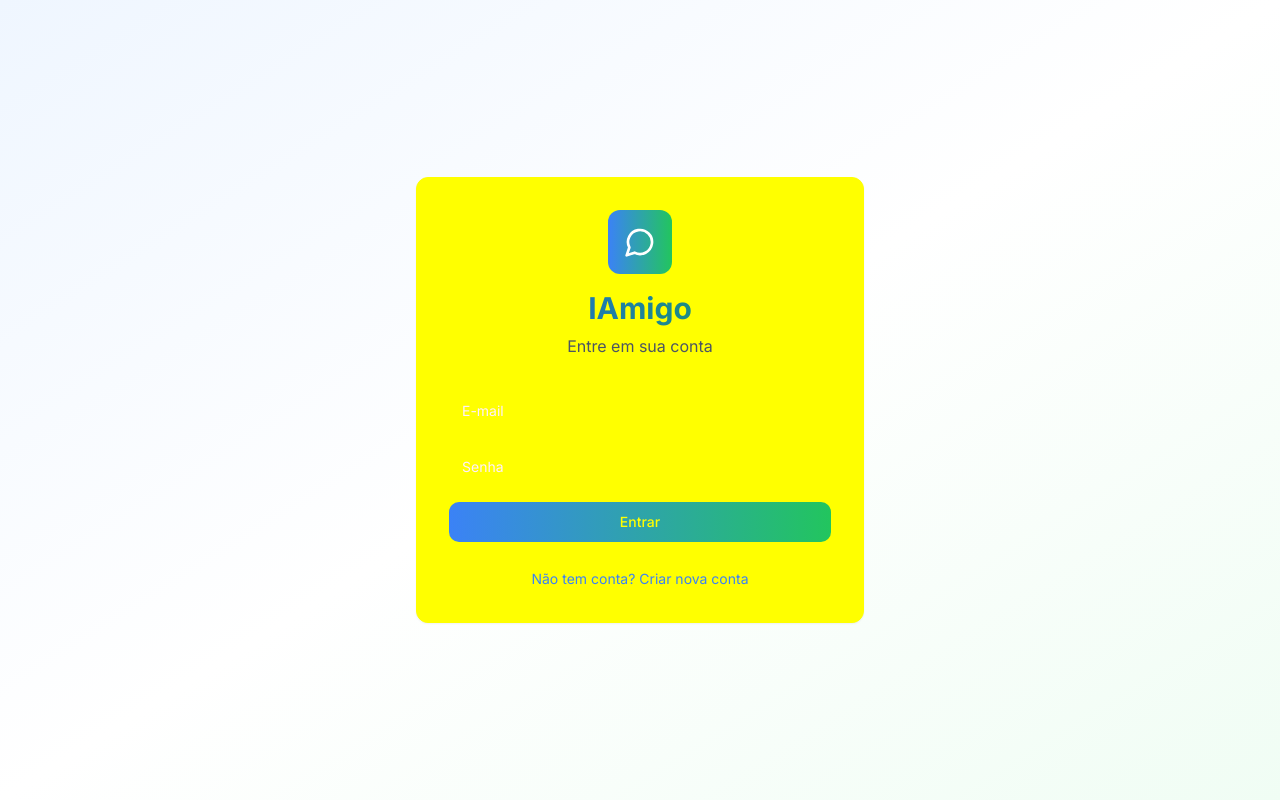
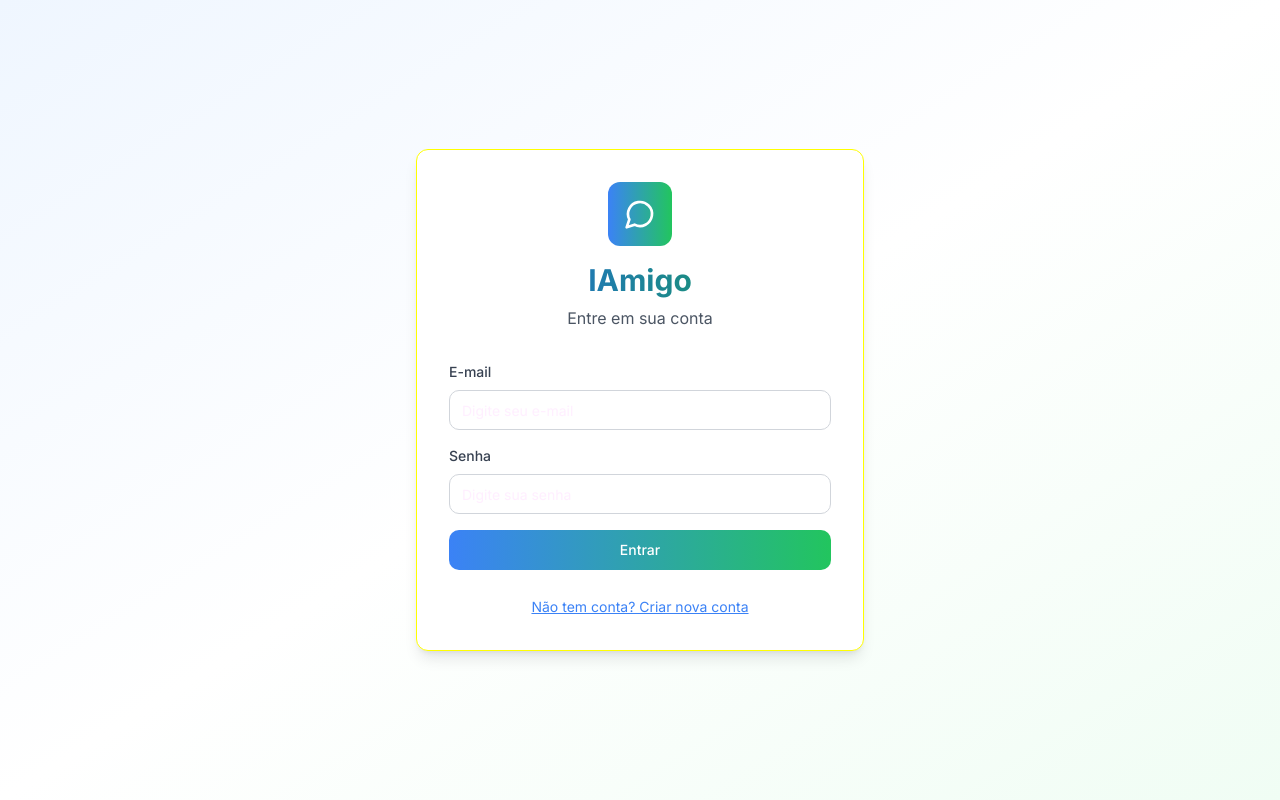
Before and after one commit to flexacompany/friend-forge-ai, a React (Vite) app: page /auth in a window 1280 px wide. Built offline with nearby package versions, Linux system fonts and the light colour scheme.

Commit message:
Fix: Improve UI and navigation
- Make login fields visible and interactive.
- Fix invisible tone selection in avatar creation.
- Redirect to chat after successful login.

```diff
--- a/src/App.tsx
+++ b/src/App.tsx
@@ -56,11 +56,11 @@ const App = () => {
           <Routes>
             <Route
               path="/"
-              element={session ? <Navigate to="/personalize" replace /> : <Navigate to="/auth" replace />}
+              element={session ? <Navigate to="/chat" replace /> : <Navigate to="/auth" replace />}
             />
             <Route
               path="/auth"
-              element={!session ? <Auth /> : <Navigate to="/personalize" replace />}
+              element={!session ? <Auth /> : <Navigate to="/chat" replace />}
             />
             <Route
               path="/personalize"
--- a/src/pages/Auth.tsx
+++ b/src/pages/Auth.tsx
@@ -21,7 +21,7 @@ const Auth = () => {
     const checkUser = async () => {
       const { data: { session } } = await supabase.auth.getSession();
       if (session) {
-        navigate('/personalize');
+        navigate('/chat');
       }
     };
     checkUser();
@@ -43,7 +43,7 @@ const Auth = () => {
         }
 
         toast.success('Login realizado com sucesso!');
-        navigate('/personalize');
+        navigate('/chat');
       } else {
         if (password !== confirmPassword) {
           toast.error('As senhas não coincidem');
@@ -54,7 +54,7 @@ const Auth = () => {
           email,
           password,
           options: {
-            emailRedirectTo: `${window.location.origin}/personalize`
+            emailRedirectTo: `${window.location.origin}/chat`
           }
         });
 
@@ -74,7 +74,7 @@ const Auth = () => {
 
   return (
     <div className="min-h-screen bg-gradient-to-br from-blue-50 via-white to-green-50 flex items-center justify-center p-4">
-      <Card className="w-full max-w-md p-8">
+      <Card className="w-full max-w-md p-8 bg-white shadow-lg">
         <div className="text-center mb-8">
           <div className="bg-gradient-to-r from-blue-500 to-green-500 p-3 rounded-xl w-16 h-16 mx-auto mb-4 flex items-center justify-center">
             <MessageCircle className="h-8 w-8 text-white" />
@@ -89,36 +89,45 @@ const Auth = () => {
 
         <form onSubmit={handleSubmit} className="space-y-4">
           <div>
+            <label className="block text-sm font-medium text-gray-700 mb-2">
+              E-mail
+            </label>
             <Input
               type="email"
-              placeholder="E-mail"
+              placeholder="Digite seu e-mail"
               value={email}
               onChange={(e) => setEmail(e.target.value)}
               required
-              className="w-full"
+              className="w-full bg-white border-gray-300 text-gray-900 placeholder-gray-500"
             />
           </div>
 
           <div>
+            <label className="block text-sm font-medium text-gray-700 mb-2">
+              Senha
+            </label>
             <Input
               type="password"
-              placeholder="Senha"
+              placeholder="Digite sua senha"
               value={password}
               onChange={(e) => setPassword(e.target.value)}
               required
-              className="w-full"
+              className="w-full bg-white border-gray-300 text-gray-900 placeholder-gray-500"
             />
           </div>
 
           {!isLogin && (
             <div>
+              <label className="block text-sm font-medium text-gray-700 mb-2">
+                Confirmar Senha
+              </label>
               <Input
                 type="password"
-                placeholder="Confirmar senha"
+                placeholder="Confirme sua senha"
                 value={confirmPassword}
                 onChange={(e) => setConfirmPassword(e.target.value)}
                 required
-                className="w-full"
+                className="w-full bg-white border-gray-300 text-gray-900 placeholder-gray-500"
               />
             </div>
           )}
@@ -126,7 +135,7 @@ const Auth = () => {
           <Button
             type="submit"
             disabled={isLoading}
-            className="w-full bg-gradient-to-r from-blue-500 to-green-500 hover:from-blue-600 hover:to-green-600"
+            className="w-full bg-gradient-to-r from-blue-500 to-green-500 hover:from-blue-600 hover:to-green-600 text-white"
           >
             {isLoading ? 'Carregando...' : (isLogin ? 'Entrar' : 'Criar conta')}
           </Button>
@@ -136,7 +145,7 @@ const Auth = () => {
           <button
             type="button"
             onClick={() => setIsLogin(!isLogin)}
-            className="text-blue-500 hover:text-blue-600 text-sm"
+            className="text-blue-500 hover:text-blue-600 text-sm underline"
           >
             {isLogin ? 'Não tem conta? Criar nova conta' : 'Já tem conta? Fazer login'}
           </button>
--- a/src/pages/Personalize.tsx
+++ b/src/pages/Personalize.tsx
@@ -1,4 +1,3 @@
-
 import { useState, useEffect } from 'react';
 import { Card } from "@/components/ui/card";
 import { Button } from "@/components/ui/button";
@@ -246,7 +245,7 @@ const Personalize = () => {
         <div className="grid grid-cols-1 lg:grid-cols-2 gap-8">
           {/* Lista de Avatares */}
           <div>
-            <Card className="p-6">
+            <Card className="p-6 bg-white shadow-lg">
               <div className="flex items-center justify-between mb-6">
                 <div className="flex items-center space-x-2">
                   <User className="h-5 w-5 text-blue-500" />
@@ -320,7 +319,7 @@ const Personalize = () => {
           {/* Formulário de Criação/Edição */}
           {isCreating && (
             <div>
-              <Card className="p-6">
+              <Card className="p-6 bg-white shadow-lg">
                 <div className="flex items-center space-x-2 mb-6">
                   <Sparkles className="h-5 w-5 text-blue-500" />
                   <h2 className="text-lg font-semibold">
@@ -331,18 +330,18 @@ const Personalize = () => {
                 <div className="space-y-6">
                   {/* Nome do Avatar */}
                   <div>
-                    <label className="text-sm font-medium mb-2 block">Nome do Avatar</label>
+                    <label className="text-sm font-medium mb-2 block text-gray-700">Nome do Avatar</label>
                     <Input
                       value={formData.nome}
                       onChange={(e) => setFormData(prev => ({ ...prev, nome: e.target.value }))}
-                      placeholder="Digite um nome..."
-                      className="w-full"
+                      placeholder="Digite um nome para seu avatar..."
+                      className="w-full bg-white border-gray-300 text-gray-900 placeholder-gray-500"
                     />
                   </div>
 
                   {/* Personalidade */}
                   <div>
-                    <label className="text-sm font-medium mb-3 block">Tipo de Personalidade</label>
+                    <label className="text-sm font-medium mb-3 block text-gray-700">Tipo de Personalidade</label>
                     <div className="space-y-3">
                       {PERSONALITY_TYPES.map((personality) => (
                         <div
@@ -350,14 +349,14 @@ const Personalize = () => {
                           className={`p-3 border rounded-lg cursor-pointer transition-colors ${
                             formData.personalidade === personality.id
                               ? 'border-blue-500 bg-blue-50'
-                              : 'border-gray-200 hover:border-gray-300'
+                              : 'border-gray-200 hover:border-gray-300 bg-white'
                           }`}
                           onClick={() => setFormData(prev => ({
                             ...prev,
                             personalidade: personality.id as 'friend' | 'consultant' | 'colleague'
                           }))}
                         >
-                          <h3 className="font-medium">{personality.name}</h3>
+                          <h3 className="font-medium text-gray-900">{personality.name}</h3>
                           <p className="text-sm text-gray-600">{personality.description}</p>
                         </div>
                       ))}
@@ -366,39 +365,39 @@ const Personalize = () => {
 
                   {/* Tom de Voz */}
                   <div>
-                    <label className="text-sm font-medium mb-3 block">Tom de Voz</label>
-                    <div className="grid grid-cols-1 gap-2">
+                    <label className="text-sm font-medium mb-3 block text-gray-700">Tom de Voz</label>
+                    <div className="grid grid-cols-1 gap-3">
                       {TONE_OPTIONS.map((tone) => (
-                        <Button
+                        <div
                           key={tone.id}
-                          variant={formData.tom === tone.id ? "default" : "outline"}
-                          size="sm"
+                          className={`p-3 border rounded-lg cursor-pointer transition-colors ${
+                            formData.tom === tone.id
+                              ? 'border-blue-500 bg-blue-50'
+                              : 'border-gray-200 hover:border-gray-300 bg-white'
+                          }`}
                           onClick={() => setFormData(prev => ({
                             ...prev,
                             tom: tone.id as 'friendly' | 'formal' | 'playful'
                           }))}
-                          className="justify-start text-left"
                         >
-                          <div>
-                            <div className="font-medium">{tone.name}</div>
-                            <div className="text-xs opacity-75">{tone.description}</div>
-                          </div>
-                        </Button>
+                          <div className="font-medium text-gray-900">{tone.name}</div>
+                          <div className="text-sm text-gray-600">{tone.description}</div>
+                        </div>
                       ))}
                     </div>
                   </div>
 
                   {/* Avatar Visual */}
                   <div>
-                    <label className="text-sm font-medium mb-3 block">Avatar Visual</label>
+                    <label className="text-sm font-medium mb-3 block text-gray-700">Avatar Visual</label>
                     <div className="grid grid-cols-4 gap-3">
                       {AVATAR_OPTIONS.map((avatar) => (
                         <button
                           key={avatar}
-                          className={`p-3 border-2 rounded-lg text-2xl flex items-center justify-center transition-colors ${
+                          className={`p-3 border-2 rounded-lg text-2xl flex items-center justify-center transition-colors bg-white ${
                             formData.avatar === avatar
                               ? 'border-blue-500 bg-blue-50'
-                              : 'border-gray-200 bg-white hover:border-gray-300'
+                              : 'border-gray-200 hover:border-gray-300'
                           }`}
                           onClick={() => setFormData(prev => ({ ...prev, avatar }))}
                         >
@@ -414,7 +413,7 @@ const Personalize = () => {
                     <Button
                       onClick={handleSaveAvatar}
                       disabled={isLoading}
-                      className="flex-1 bg-gradient-to-r from-blue-500 to-green-500 hover:from-blue-600 hover:to-green-600"
+                      className="flex-1 bg-gradient-to-r from-blue-500 to-green-500 hover:from-blue-600 hover:to-green-600 text-white"
                     >
                       {isLoading ? 'Salvando...' : (editingAvatar ? 'Atualizar Avatar' : 'Salvar Avatar')}
                     </Button>
```
